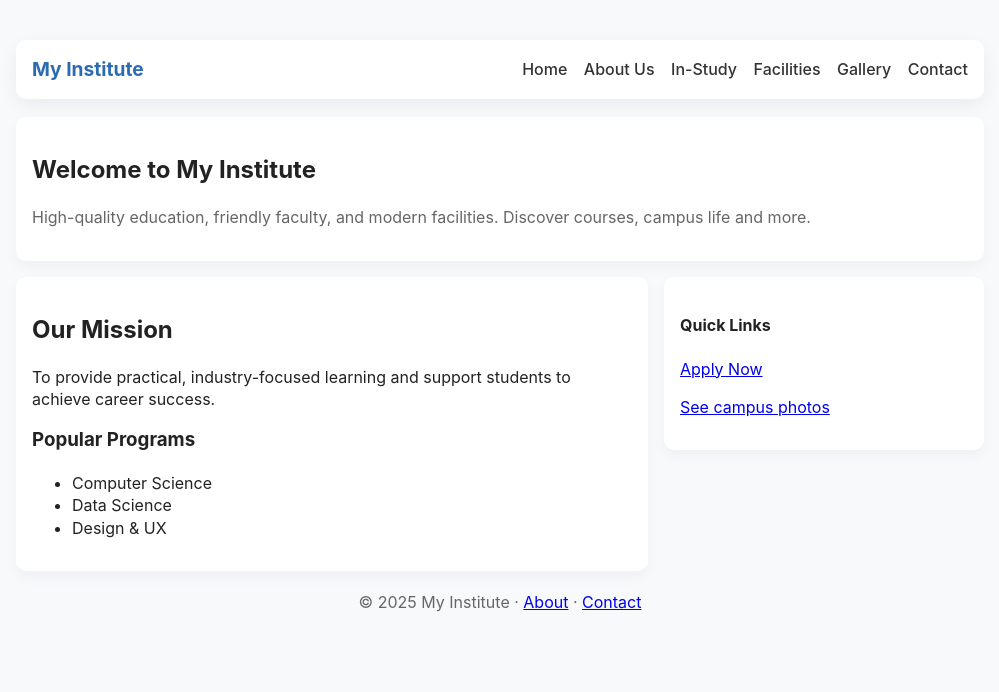
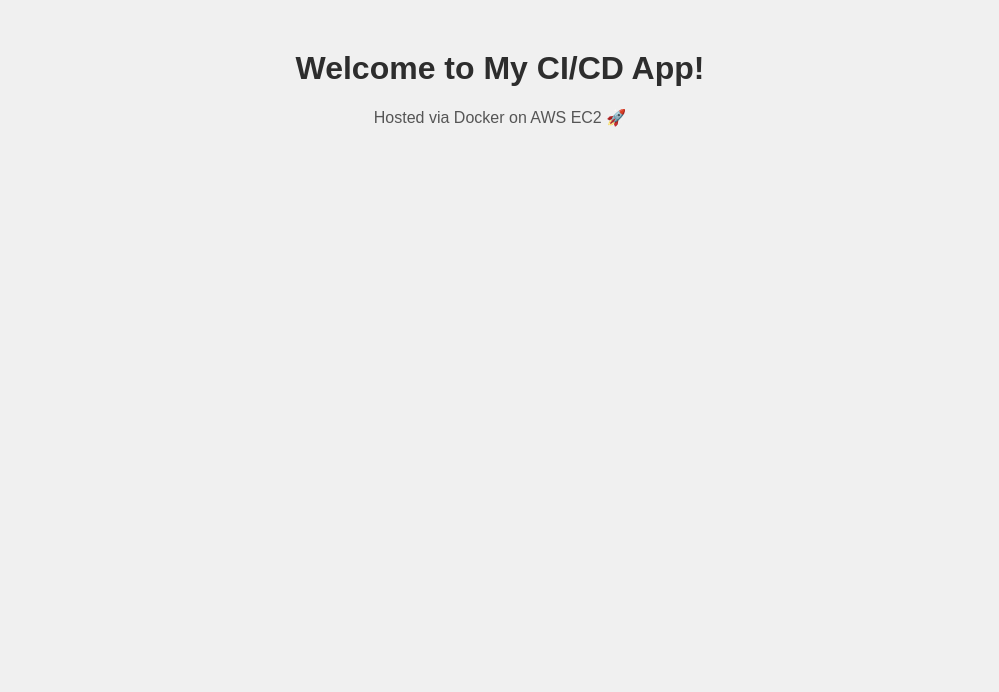
Before and after one commit to PrajwalDataScientist/-Jenkins-CI-CD-Pipeline---SonarQube-Docker-Github-Webhooks-on-AWS, a plain HTML site: page index.html in a window 1280 px wide. Shown: the whole page, without its empty margins (140-1139 px from the left). Drawn offline with Linux system fonts and the light colour scheme.

Commit message:
adding all file

```diff
--- a/index.html
+++ b/index.html
@@ -1,55 +1,16 @@
-<!doctype html>
+<!DOCTYPE html>
 <html lang="en">
 <head>
-  <meta charset="utf-8" />
-  <meta name="viewport" content="width=device-width,initial-scale=1" />
-  <title>My Institute — Home</title>
-  <link rel="stylesheet" href="style.css" />
+    <meta charset="UTF-8">
+    <title>My First CI/CD App</title>
+    <style>
+        body { font-family: Arial, sans-serif; background-color: #f0f0f0; text-align: center; margin-top: 50px; }
+        h1 { color: #2d2d2d; }
+        p { color: #555; }
+    </style>
 </head>
 <body>
-  <div class="container">
-    <header class="header">
-      <div class="brand">My Institute</div>
-      <nav class="nav">
-        <a href="index.html">Home</a>
-        <a href="aboutus.html">About Us</a>
-        <a href="institute.html">In-Study</a>
-        <a href="facilities.html">Facilities</a>
-        <a href="gallery.html">Gallery</a>
-        <a href="contactus.html">Contact</a>
-      </nav>
-    </header>
-
-    <main>
-      <section class="hero card" style="margin-top:18px;">
-        <h1>Welcome to My Institute</h1>
-        <p style="color:var(--muted)">High-quality education, friendly faculty, and modern facilities. Discover courses, campus life and more.</p>
-      </section>
-
-      <section class="grid two-col" style="margin-top:16px;">
-        <div class="card">
-          <h2>Our Mission</h2>
-          <p>To provide practical, industry-focused learning and support students to achieve career success.</p>
-
-          <h3 style="margin-top:12px;">Popular Programs</h3>
-          <ul>
-            <li>Computer Science</li>
-            <li>Data Science</li>
-            <li>Design & UX</li>
-          </ul>
-        </div>
-
-        <aside class="card">
-          <h4>Quick Links</h4>
-          <p><a href="contactus.html">Apply Now</a></p>
-          <p><a href="gallery.html">See campus photos</a></p>
-        </aside>
-      </section>
-    </main>
-
-    <footer>
-      <p>© 2025 My Institute · <a href="aboutus.html">About</a> · <a href="contactus.html">Contact</a></p>
-    </footer>
-  </div>
+    <h1>Welcome to My CI/CD App!</h1>
+    <p>Hosted via Docker on AWS EC2 🚀</p>
 </body>
 </html>
--- a/style.css
+++ /dev/null
@@ -1,98 +0,0 @@
-/* style.css - put in the same folder as the HTML files */
-:root {
-  --accent: #2b6cb0;
-  --muted: #666;
-  --bg: #f7f9fb;
-  --card: #ffffff;
-  --maxw: 1000px;
-  --radius: 10px;
-}
-
-* { box-sizing: border-box; }
-body{
-  font-family: Inter, system-ui, -apple-system, "Segoe UI", Roboto, "Helvetica Neue", Arial;
-  margin:0;
-  background:var(--bg);
-  color:#222;
-  line-height:1.4;
-}
-.container{
-  max-width:var(--maxw);
-  margin:24px auto;
-  padding:16px;
-}
-.header{
-  background:var(--card);
-  border-radius:var(--radius);
-  padding:16px;
-  display:flex;
-  align-items:center;
-  justify-content:space-between;
-  gap:12px;
-  box-shadow:0 6px 18px rgba(10,20,40,0.06);
-}
-.brand{ font-weight:700; color:var(--accent); font-size:1.2rem; }
-.nav a{
-  text-decoration:none;
-  color:#333;
-  margin-left:12px;
-  font-weight:500;
-}
-.hero{
-  margin-top:16px;
-  background: linear-gradient(180deg, rgba(43,108,176,0.06), transparent);
-  padding:28px;
-  border-radius:var(--radius);
-}
-.grid{
-  display:grid;
-  gap:16px;
-}
-.two-col{ grid-template-columns: 1fr 320px; align-items:start; }
-.card{
-  background:var(--card);
-  padding:16px;
-  border-radius:10px;
-  box-shadow:0 6px 14px rgba(12,20,40,0.04);
-}
-footer{ text-align:center; color:var(--muted); margin:20px 0 60px 0; }
-
-/* gallery */
-.gallery-grid{
-  display:grid;
-  gap:8px;
-  grid-template-columns: repeat(auto-fit, minmax(140px, 1fr));
-}
-.gallery-grid img{
-  width:100%;
-  height:120px;
-  object-fit:cover;
-  border-radius:8px;
-  display:block;
-}
-
-/* contact form */
-form label{ display:block; margin:8px 0 6px; color:var(--muted); font-size:0.9rem;}
-input[type="text"], input[type="email"], textarea{
-  width:100%;
-  padding:8px 10px;
-  border:1px solid #e2e8f0;
-  border-radius:6px;
-  font-size:0.95rem;
-}
-button.primary{
-  background:var(--accent);
-  color:white;
-  border:none;
-  padding:10px 14px;
-  border-radius:8px;
-  cursor:pointer;
-  margin-top:8px;
-}
-
-/* small screens */
-@media (max-width:900px){
-  .two-col{ grid-template-columns: 1fr; }
-  .nav a{ margin-left:8px; display:inline-block; margin-top:6px; }
-  .header{ flex-direction:column; align-items:flex-start; }
-}
```
Also changed, not shown: 2 other files.
